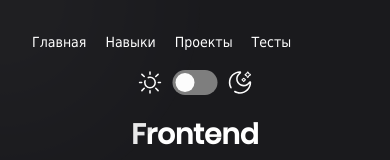
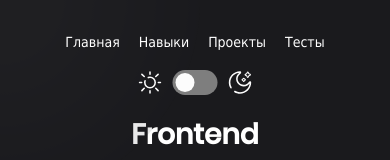
Before and after one commit to Art-Vis/Art-resume, a React (Vite) app: page /frontend-test in a window 390 px wide. Shown: the top 160 px of the page. Built offline with nearby package versions, Linux system fonts and the light colour scheme.

Commit message:
adaprive fix

```diff
--- a/src/components/HeaderPage/HeaderPage.scss
+++ b/src/components/HeaderPage/HeaderPage.scss
@@ -18,6 +18,7 @@
 		}
 
 		@media (max-width: 480px) {
+			justify-content: center;
 			gap: 5px;
 		}
 
--- a/src/components/Pages/Profile/Profile.tsx
+++ b/src/components/Pages/Profile/Profile.tsx
@@ -4,6 +4,7 @@ import Contacts from './Contacts/Contacts';
 import { USER } from '../../../data/user';
 import { useGSAP } from '@gsap/react';
 import gsap from 'gsap';
+import img from '@assets/im.jpg';
 
 const Profile: FC = () => {
 	const user = USER;
@@ -26,7 +27,7 @@ const Profile: FC = () => {
 	return (
 		<>
 			<div className='card'>
-				<img className='card__img' src={user.img} alt='user' />
+				<img className='card__img' src={img} alt='user' />
 				<h3 className='card__fullname'>{user.fullName}</h3>
 				<p className='card__work'>{user.work}</p>
 				<Contacts />
--- a/vite.config.ts
+++ b/vite.config.ts
@@ -8,6 +8,7 @@ export default defineConfig({
 	resolve: {
 		alias: {
 			'@styles': path.resolve(__dirname, './src/styles'),
+			'@assets': path.resolve(__dirname, './src/assets'),
 		},
 	},
 });
```
